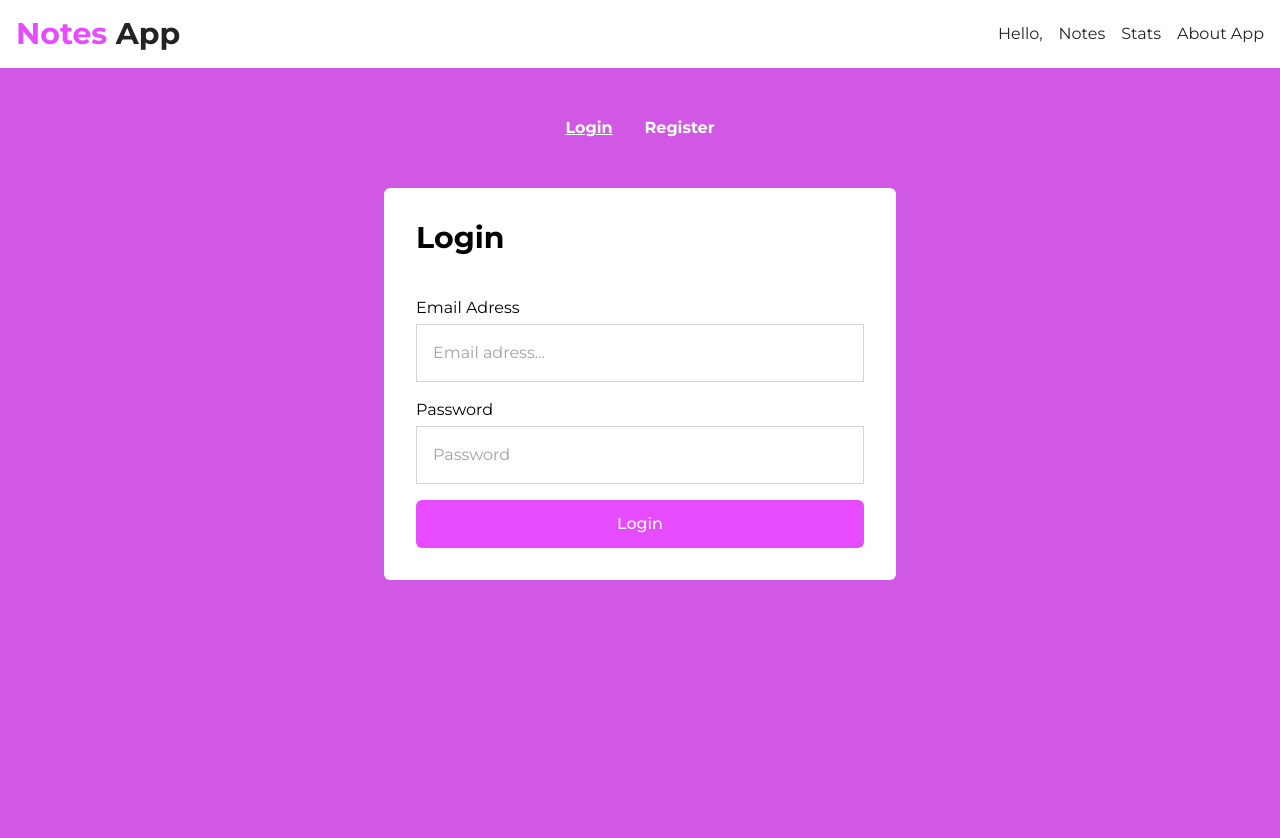
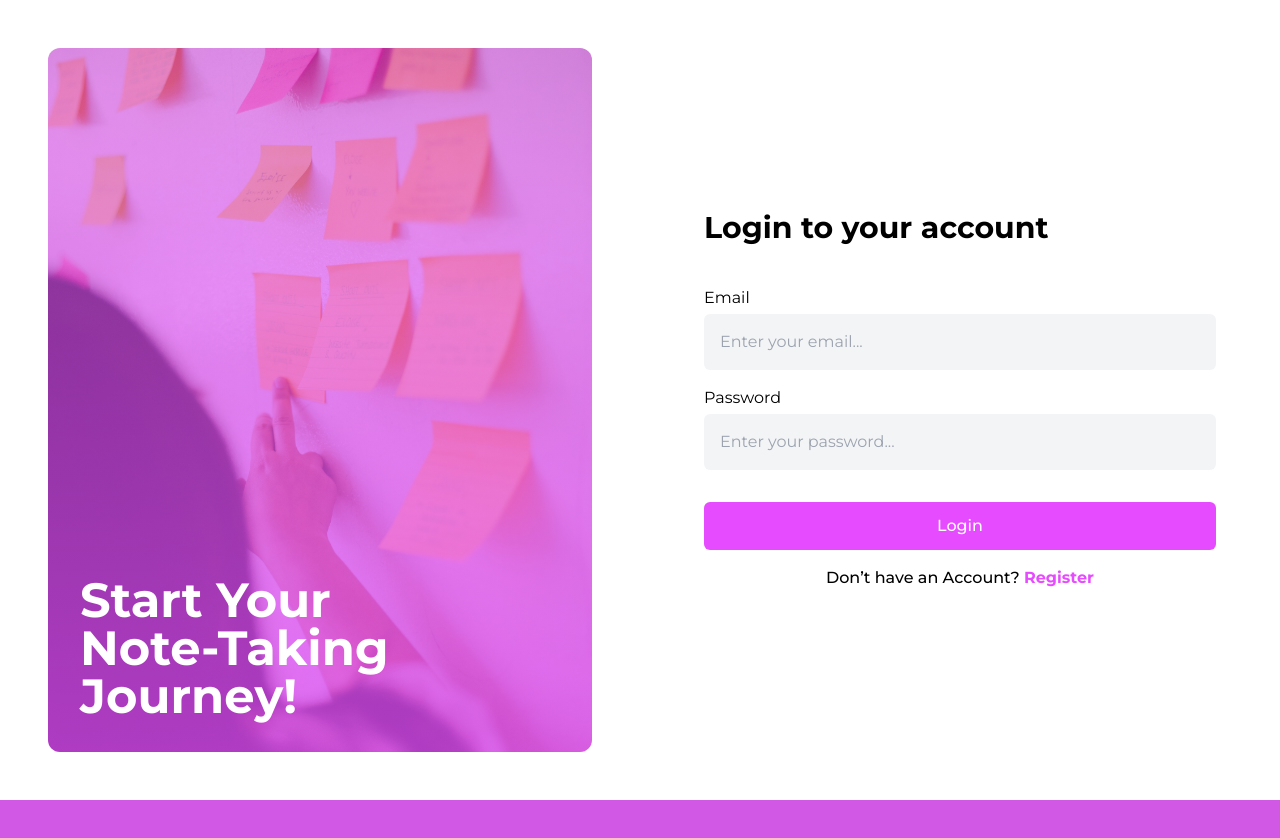
Before and after one commit to stefanelli990/memo, a Vue app: page /auth in a window 1280 px wide. Shown: the top 838 px of the page. After the commit the page ends 800 px from the top, so only its background shows below. Built offline with nearby package versions, Linux system fonts and the light colour scheme; no server answers.

Commit message:
completed auth page and toggling between login and register

```diff
--- a/src/App.vue
+++ b/src/App.vue
@@ -1,9 +1,9 @@
 <template>
-  <header class="p-4 flex justify-between items-center bg-white text-darkColor">
+  <header v-if="storeAuth.user.id" class="p-4 flex justify-between items-center bg-white text-darkColor">
 
       <RouterLink to="/" class="text-3xl font-bold"><span class="text-primaryColor">Notes</span> App</RouterLink>
       <nav class="hidden md:flex space-x-4">
-        <h1>Hello, {{ storeAuth.user.email }}</h1>
+        <h1>Hello, {{ storeAuth.user.firstName }}</h1>
         <AppBtn v-if="storeAuth.user.id" @click="storeAuth.logoutUser" type="btn-primary" caption="Log Out"/>
         <RouterLink to="/">Notes</RouterLink>
         <!-- <RouterLink to="/favorite-notes">Favorite Notes</RouterLink> -->
--- /dev/null
+++ b/src/components/AppInputs.vue
@@ -0,0 +1,19 @@
+<template>
+    <div class="flex flex-col mb-4">
+            <label class="mb-1">{{ label }}</label>
+            <input
+              type="text"
+              class="bg-gray-100 p-4 rounded-md outline-primaryColor"
+              :placeholder="placeholder"
+              :value="value"
+              :id="id"
+              :name="name"
+            />
+          </div>
+</template>
+
+<script setup>
+
+const props = defineProps(['label','placeholder','value','id','name'])
+
+</script>
--- a/src/stores/storeAuth.js
+++ b/src/stores/storeAuth.js
@@ -31,7 +31,8 @@ export const useStoreAuth = defineStore("storeAuth", {
     },
     registerUser(credential) {
 
-        createUserWithEmailAndPassword(auth, credential.email, credential.password)
+        // createUserWithEmailAndPassword(auth, credential.email, credential.password)
+        createUserWithEmailAndPassword(auth, credential.email, credential.password, credential.firstName, credential.lastName)
         .then((userCredential) => {
             // Signed up
             const user = userCredential.user;
--- a/src/views/AuthView.vue
+++ b/src/views/AuthView.vue
@@ -1,57 +1,101 @@
 <template>
-    <div class="flex items-center mt-8 flex-col min-h-screen">
-        <div class="mb-8">
-            <button class="p-4 text-white font-bold" @click="register = false" :class="{'underline': !register}">Login</button>
-            <button class="p-4 text-white font-bold" @click="register = true" :class="{'underline': register}">Register</button>
+    <div class="flex">
+        <div class="min-h-screen bg-white w-1/2 p-12">
+            <div class="bg-auth-img bg-cover bg-no-repeat bg-center h-full rounded-xl relative">
+                <h1 class="text-white font-bold text-5xl max-w-sm absolute bottom-8 left-8">Start Your Note-Taking Journey!</h1>
             </div>
-        <div class="p-8 bg-white rounded-md max-w-lg w-full">
-            <h1 class="text-3xl font-bold">{{ swithToRegister }}</h1>
-            <form @submit.prevent="submitForm" class="mt-10 space-y-4">
-                <div class="flex flex-col space-y-1">
+        </div>
+        <div class="flex items-center justify-center flex-col min-h-screen w-1/2 bg-white">
+            <div class=" bg-white rounded-md max-w-lg w-full">
+                <form @submit.prevent="submitForm">
+                    <div v-if="!register">
+                        <h1 class="text-3xl font-bold mb-10">Login to your account</h1>
+                    <!-- <div class="flex flex-col space-y-1">
                         <label>Email Adress</label>
                         <input v-model="credential.email" class="p-4 border border-gray-300" type="text" placeholder="Email adress...">
-                </div>
-                <div class="flex flex-col space-y-1">
+                    </div> -->
+                    <AppInputs :value="credential.email" @input="updateField($event, 'email')" :id="credential.email" :name="credential.email"  label="Email" placeholder="Enter your email..."/>
+                    <!-- <div class="flex flex-col space-y-1">
                         <label>Password</label>
                         <input v-model="credential.password" class="p-4 border border-gray-300" type="text" placeholder="Password">
+                    </div> -->
+                    <AppInputs :value="credential.password" @input="updateField($event, 'password')" :id="credential.password" :name="credential.password" label="Password" placeholder="Enter your password..."/>
+                    <AppBtn class="my-4"  type="btn btn-primary"  caption="Login"/>
                     </div>
-                <AppBtn type="btn btn-primary" v-if="register" caption="Register"/>
-                <AppBtn type="btn btn-primary" v-else caption="Login"/>
+                    <div v-else>
+                        <h1 class="text-3xl font-bold mb-10">Create an account</h1>
+                        <div class="grid grid-cols-2 gap-x-4">
+                             <!-- <div class="flex flex-col space-y-1">
+                        <label>Email Adress</label>
+                        <input v-model="credential.email" class="p-4 border border-gray-300" type="text" placeholder="Email adress...">
+                    </div> -->
+                    <AppInputs :value="credential.firstName" @input="updateField($event, 'firstName')" :id="credential.firstName" :name="credential.firstName" label="First Name" placeholder="Enter your first name..."/>
+                    <AppInputs :value="credential.lastName" @input="updateField($event, 'lastName')" :id="credential.lastName" :name="credential.lastName" label="Last Name" placeholder="Enter your last name..."/>
+                    <AppInputs :value="credential.email" @input="updateField($event, 'email')" :id="credential.email" :name="credential.email" class="col-span-2" label="Email" placeholder="Enter your email..."/>
+                    <!-- <div class="flex flex-col space-y-1">
+                        <label>Password</label>
+                        <input v-model="credential.password" class="p-4 border border-gray-300" type="text" placeholder="Password">
+                    </div> -->
+                    <AppInputs :value="credential.password" @input="updateField($event, 'password')" :id="credential.password" :name="credential.password" class="col-span-2" label="Password" placeholder="Enter your password..."/>
+                    <AppBtn class="col-span-2 my-4 hover:underline" type="btn btn-primary"  caption="Register"/>
+                        </div>
+                    </div>
                 </form>
+                    <div v-if="!register" class="text-center font-medium">Don’t have an Account? <button class="text-primaryColor font-bold hover:underline" @click="register = true">Register</button></div>
+                    <div v-else class="text-center font-medium">Already have an Account? <button class="text-primaryColor font-bold hover:underline" @click="register = false">Log in</button></div>
+            </div>
         </div>
     </div>
 </template>
 
 <script setup>
-import { ref, reactive, computed } from 'vue';
+import { ref, reactive } from 'vue';
 import AppBtn from '../components/AppBtn.vue';
 import { useStoreAuth} from '../stores/storeAuth';
+import AppInputs from '../components/AppInputs.vue';
 
 const register = ref(false);
+
+const emailInput = ref('')
+const passwordInput = ref('')
+const firstNameInput = ref('')
+const lastNameInput = ref('')
 
 const storeAuth = useStoreAuth();
 
 const credential = reactive({
     email: '',
-    password: ''
+    password: '',
+    firstName: '',
+    lastName: '',
 })
 
-const swithToRegister = computed(() => {
-   return register.value ? 'Register' : 'Login'
-})
+const updateField = (e, field) => {
+    if (field === 'email') {
+        credential.email = e.target.value;
+    } else if (field === 'password') {
+        credential.password = e.target.value;
+    } else if (field === 'firstName') {
+        credential.firstName = e.target.value;
+    } else if (field === 'lastName') {
+        credential.lastName = e.target.value;
+    }
+}
+
 
 const submitForm = () => {
-    if(!credential.email || !credential.password) {
-        alert('please, fill the inputs')
+    if (!credential.email || !credential.password) {
+        alert('Please fill in the email and password fields');
+    } else if (register.value && (!credential.firstName || !credential.lastName)) {
+        alert('Please fill in the first name and last name fields');
     } else {
-        if(register.value) {
+        if (register.value) {
             console.log('Register user', credential);
             storeAuth.registerUser(credential);
         } else {
-            console.log('Login user:', credential)
+            console.log('Login user:', credential);
             storeAuth.loginUser(credential);
         }
-
     }
 }
 
--- a/tailwind.config.js
+++ b/tailwind.config.js
@@ -15,6 +15,9 @@ module.exports = {
         'darkColor': {
           DEFAULT: '#232323'
         }
+      },
+      backgroundImage: {
+        'auth-img': "linear-gradient(180deg, rgba(230, 75, 255, 0.50) 0%, rgba(230, 75, 255, 0.75) 100%), url('./src/assets/auth-img.jpg')"
       }
     }
   },
```
Also changed, not shown: src/assets/auth-img.jpg (added). Lines whose indentation alone changed are shown as unchanged.
